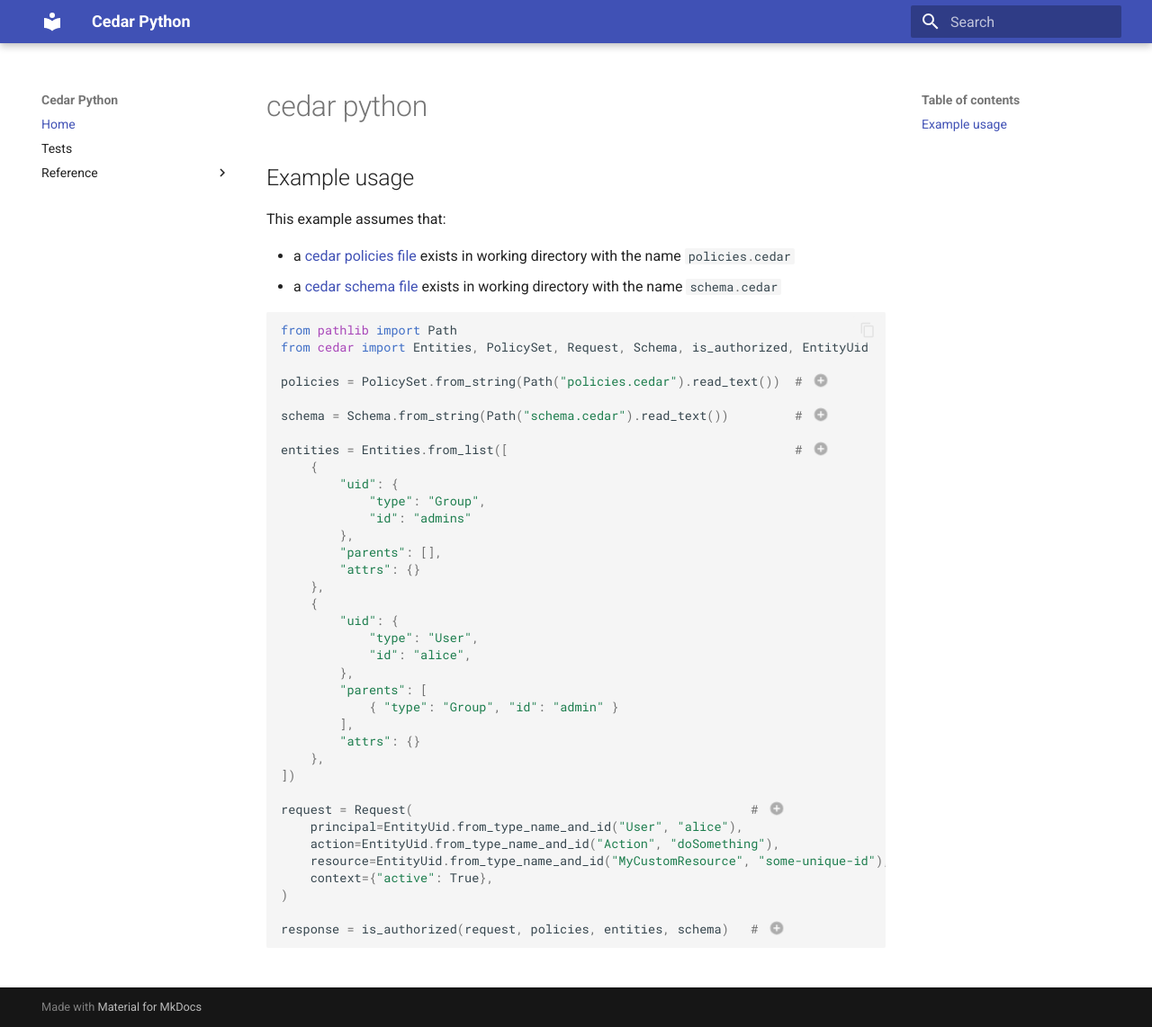
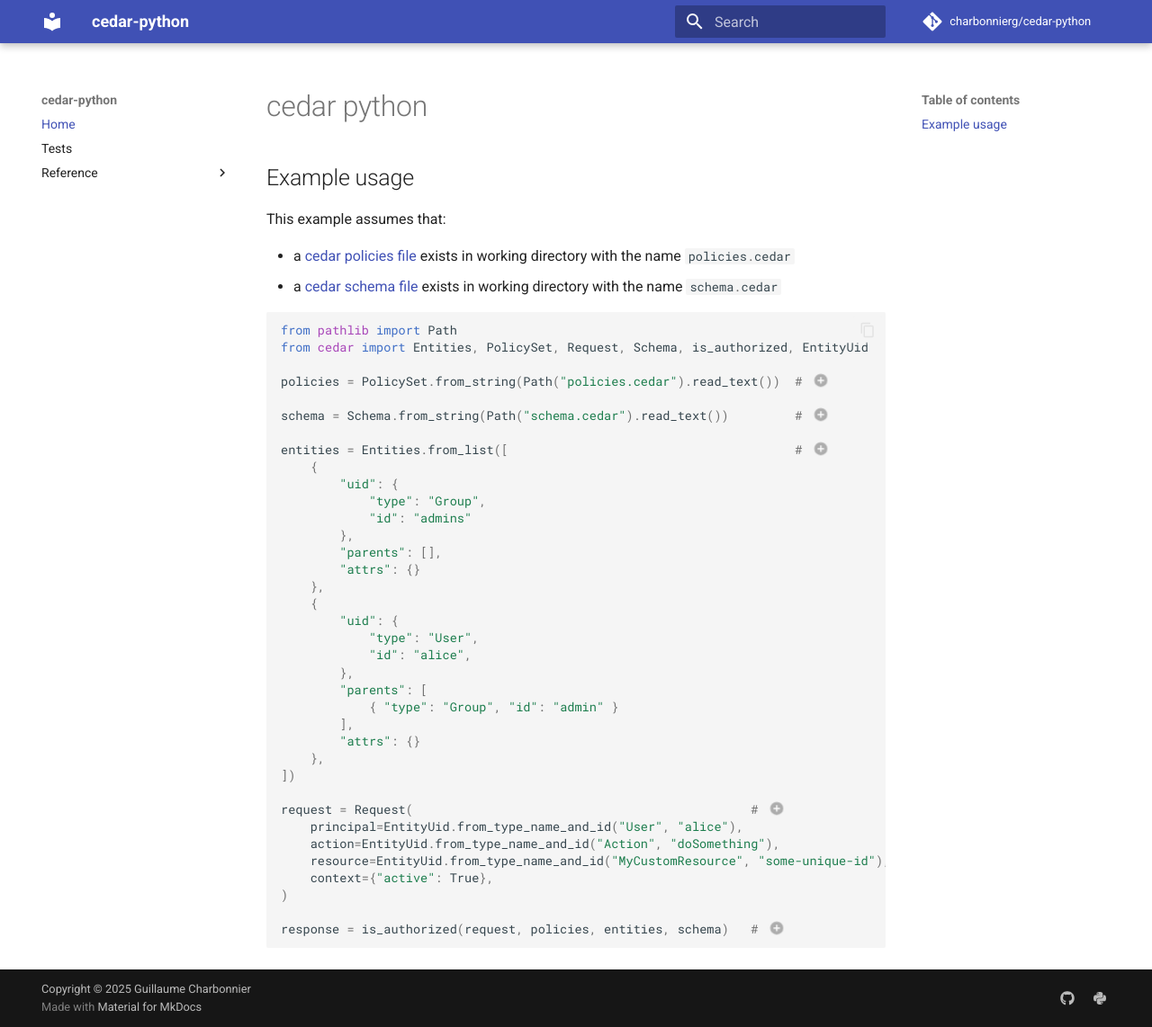
Before and after one commit to charbonnierg/cedar-python, an MkDocs documentation site: the page built from docs/index.md, in a window 1280 px wide and 1142 px high. Shown: the whole window at 90% size. Built offline with MkDocs 1.6.1 and Material for MkDocs 9.7.7, drawn with Linux system fonts in a browser that asks for light colours; comment, search, counter and statistics services are not loaded; the version menu is left out.

```diff
--- a/mkdocs.yml
+++ b/mkdocs.yml
@@ -1,4 +1,10 @@
-site_name: "Cedar Python"
+site_name: "cedar-python"
+site_description: "Python bindings for cedar policy language."
+site_url: "https://charbonnierg.github.io/cedar-python"
+repo_url: "https://github.com/charbonnierg/cedar-python"
+repo_name: "charbonnierg/cedar-python"
+copyright: Copyright &copy; 2025 Guillaume Charbonnier
+edit_uri: edit/main/docs/
 
 theme:
   name: "material"
@@ -62,3 +68,12 @@
             summary: true
             allow_inspection: true
             find_stubs_package: true
+
+extra:
+  version:
+    provider: mike
+  social:
+    - icon: fontawesome/brands/github
+      link: https://github.com/charbonnierg
+    - icon: fontawesome/brands/python
+      link: https://pypi.org/project/cedar-python/
--- a/pyproject.toml
+++ b/pyproject.toml
@@ -34,6 +34,9 @@
 mypy_path = "python"
 files = "python"
 
+[tool.ruff]
+exclude = ["e2e/cedar-integration-tests"]
+
 [dependency-groups]
 dev = [
     "mypy>=1.15.0",
@@ -41,6 +44,7 @@
     "ruff>=0.10.0",
 ]
 docs = [
+    "mike>=2.1.3",
     "mkdocs-literate-nav>=0.6.1",
     "mkdocs-material>=9.6.8",
     "mkdocstrings>=0.29.0",
```
Also changed, not shown: 6 other files.
